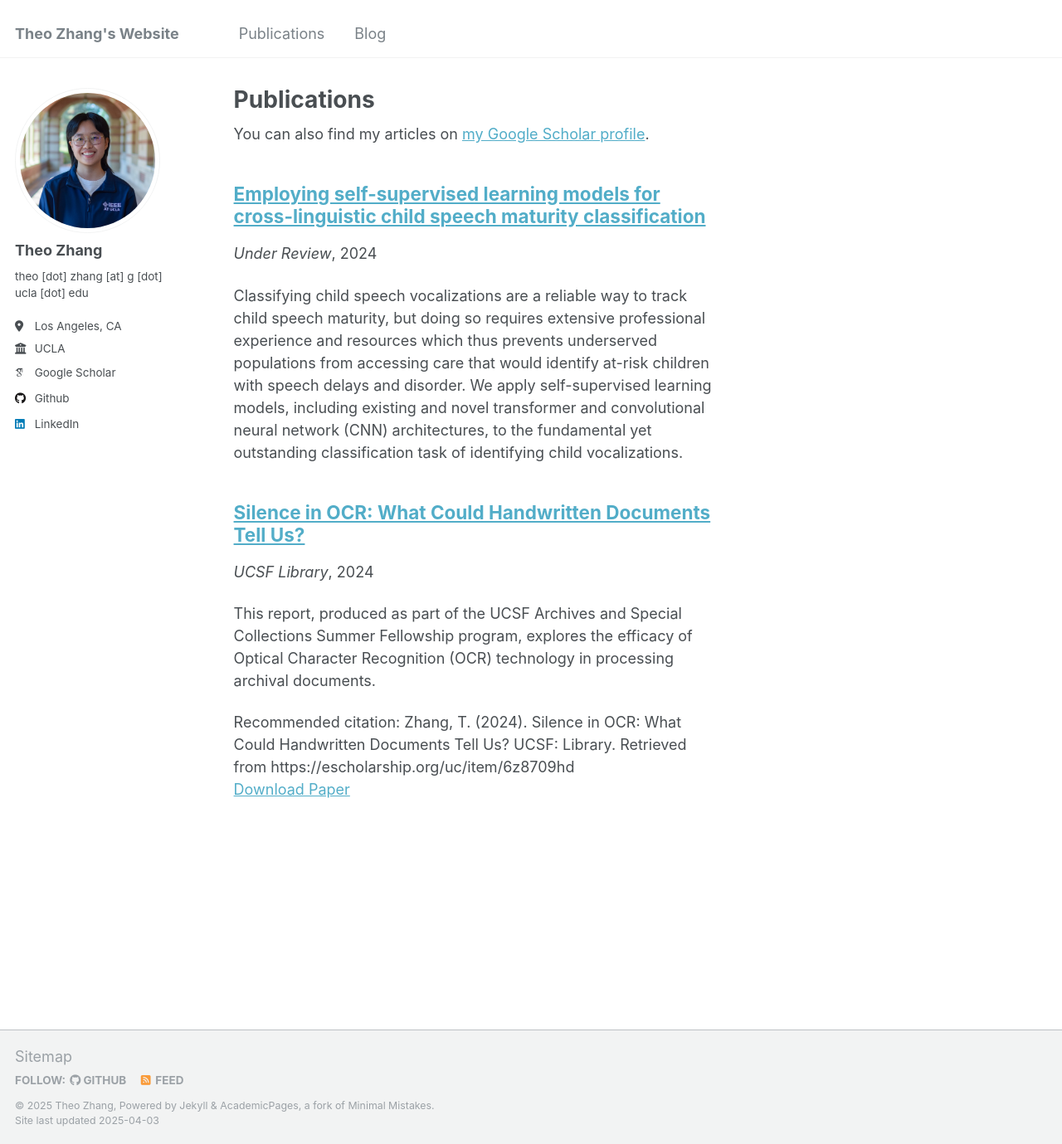
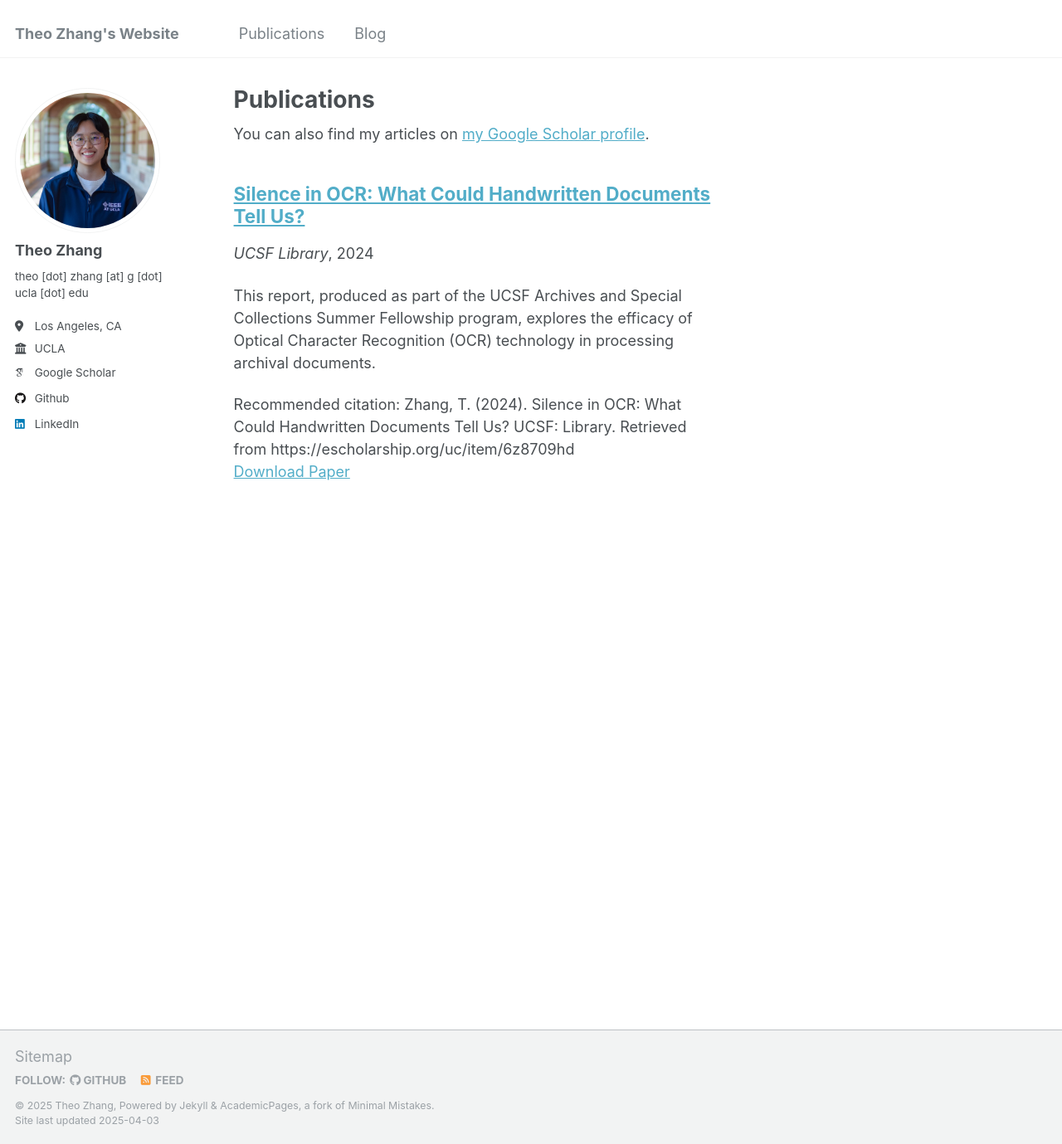
Before and after one commit to theozhangg/theozhangg.github.io, a Jekyll site: the page built from _pages/publications.html, in a window 1280 px wide and 1379 px high. Shown: the whole window at 83% size. Built offline with Jekyll 4.4.1, drawn with Linux system fonts in a browser that asks for light colours; some web fonts are replaced.

Commit message:
Updated home page and publications page (remove one due to under review status)

```diff
--- a/_publications/2024-09-12-child-speech-maturity.md
+++ /dev/null
@@ -1,13 +0,0 @@
----
-title: "Employing self-supervised learning models for cross-linguistic child speech maturity classification"
-collection: publications
-permalink: /publication/child-speech-maturity
-excerpt: 'Classifying child speech vocalizations are a reliable way to track child speech maturity, but doing so requires extensive professional experience and resources which thus prevents underserved populations from accessing care that would identify at-risk children with speech delays and disorder. We apply self-supervised learning models, including existing and novel transformer and convolutional neural network (CNN) architectures, to the fundamental yet outstanding classification task of identifying child vocalizations.'
-# date: 2025-2-12
-# venue: 'IEEE International Conference on Acoustics, Speech and Signal Processing 2025'
-venue: 'Under Review'
-# paperurl: 'http://academicpages.github.io/files/paper2.pdf'
-# citation: 'Your Name, You. (2010). &quot;Paper Title Number 2.&quot; <i>Journal 1</i>. 1(2).'
----
-
-Speech technology systems struggle with many downstream tasks for child speech due to small training corpora and the difficulties that the physical properties of child speech pose. We apply self-supervised learning models, including existing and novel transformer and convolutional neural network (CNN) architectures, to a fundamental yet outstanding classification task: identifying child vocalizations. Models were trained to distinguish between cry, laughter, mature speech (consonant+vowel), and immature speech (just consonant or vowel). Training was conducted on a large dataset of maximally ecologically-valid child vocalizations, orders of magnitude larger than previous datasets employed for this task. Data were sampled from audio recordings of children acquiring 25+ languages in rural and urban sites in the U.S., Bolivia, Mexico, Vanuatu, Papua New Guinea, Solomon Islands, and France. The proposed transformer-based model outperformed the CNN and previous models, achieved classification accuracy comparable to human annotators, and was robust across rural and urban child rearing settings.
```
Also changed, not shown: _pages/about.md (+1 -1 lines).
